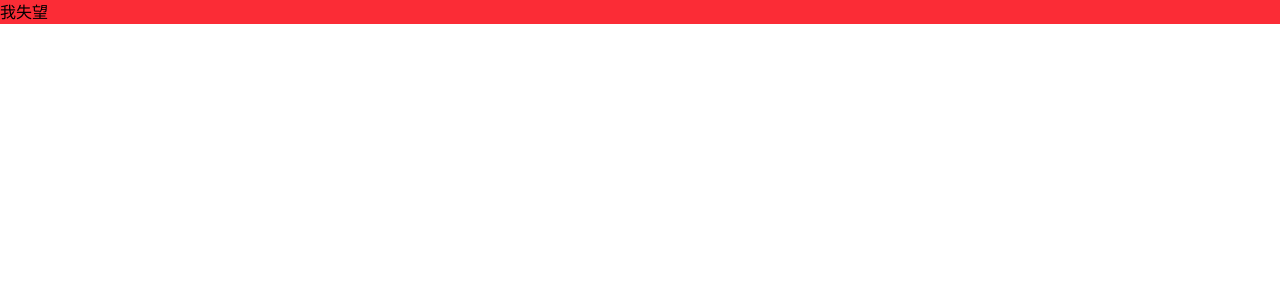
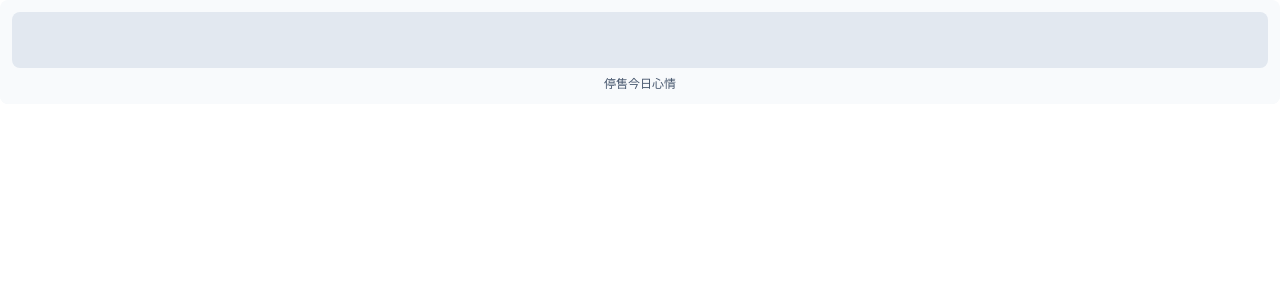
Before and after one commit to grzzzzzz77/snippets-grz, a React (Vite) app in the folder snippets-grz/: page / in a window 1280 px wide. Shown: the top 300 px of the page. Built offline with nearby package versions, Linux system fonts and the light colour scheme.

Commit message:
feat: 搜索功能

```diff
--- a/snippets-grz/package.json
+++ b/snippets-grz/package.json
@@ -46,6 +46,7 @@
     "prettier": "^3.6.2",
     "react": "^19.1.1",
     "react-dom": "^19.1.1",
+    "sass-embedded": "^1.93.3",
     "tailwindcss": "^4.1.17",
     "typescript": "^5.9.2",
     "vite": "^7.1.6"
--- a/snippets-grz/src/main/index.ts
+++ b/snippets-grz/src/main/index.ts
@@ -11,6 +11,8 @@ function createWindow(): void {
     height: 600,
     x: width - 600,
     y: 60,
+    frame: false,
+    transparent: true,
     show: false,
     alwaysOnTop: true,
     autoHideMenuBar: true,
--- a/snippets-grz/src/renderer/src/App.tsx
+++ b/snippets-grz/src/renderer/src/App.tsx
@@ -1,8 +1,14 @@
+import React from 'react'
+import Search from './components/Search'
+import Result from './components/Result'
+import { CodeProvider } from './context/CodeContext'
+
 function App(): React.JSX.Element {
   return (
-    <>
-      <div className="bg-red-500">我失望</div>
-    </>
+    <CodeProvider>
+      <Search />
+      <Result />
+    </CodeProvider>
   )
 }
 
--- /dev/null
+++ b/snippets-grz/src/renderer/src/assets/global.scss
@@ -0,0 +1,16 @@
+body {
+  // @apply w-screen h-screen;
+}
+
+
+.drag {
+  -webkit-app-region: drag;
+}
+
+.nodrag,
+input,
+select,
+textarea,
+option {
+  -webkit-app-region: no-drag;
+}
--- /dev/null
+++ b/snippets-grz/src/renderer/src/components/Result/index.tsx
@@ -0,0 +1,18 @@
+import useCode from '@renderer/hooks/useCode'
+
+const Result: React.FC = () => {
+  const { data } = useCode()
+  return (
+    <>
+      <main className="bg-slate-50 px-3 rounded-bl-lg rounded-br-lg -mt-[8px] pb-2">
+        {data.map((item) => (
+          <div key={item.id} className="text-slate-700 truncate mb-2">
+            {item.content}
+          </div>
+        ))}
+      </main>
+    </>
+  )
+}
+
+export default Result
--- a/snippets-grz/src/renderer/src/components/Search/index.tsx
+++ b/snippets-grz/src/renderer/src/components/Search/index.tsx
@@ -1,5 +1,33 @@
+import { useState } from 'react'
+
+import useCode from '@renderer/hooks/useCode'
+import { codes } from '@renderer/data'
+
 const Search: React.FC = () => {
-  return <></>
+  const { setData } = useCode()
+  const [value, setValue] = useState('')
+  const changeData = (value: string) => {
+    setValue(value)
+    value.trim()
+      ? setData(codes.filter((item) => item.content.toLowerCase().includes(value.toLowerCase())))
+      : setData([])
+  }
+  return (
+    <>
+      <div className="bg-slate-50 p-3 rounded-lg drag">
+        <section className="bg-slate-200 p-3 rounded-lg">
+          <input
+            className="w-full outline-none text-2xl text-slate-600 bg-slate-200"
+            value={value}
+            onChange={(e) => changeData(e.target.value)}
+          />
+        </section>
+        <section className="text-center select-none text-slate-600 text-xs mt-2 nodrag">
+          停售今日心情
+        </section>
+      </div>
+    </>
+  )
 }
 
 export default Search
--- /dev/null
+++ b/snippets-grz/src/renderer/src/context/CodeContext.tsx
@@ -0,0 +1,15 @@
+import { DataType } from '@renderer/data'
+import { Dispatch, ReactNode, SetStateAction, createContext, useState } from 'react'
+
+interface ContextProps {
+  data: DataType[]
+  setData: Dispatch<SetStateAction<DataType[]>>
+}
+export const CodeContext = createContext<ContextProps | undefined>(undefined)
+interface Props {
+  children: ReactNode
+}
+export const CodeProvider = ({ children }: Props) => {
+  const [data, setData] = useState<DataType[]>([])
+  return <CodeContext.Provider value={{ data, setData }}>{children}</CodeContext.Provider>
+}
--- /dev/null
+++ b/snippets-grz/src/renderer/src/data.ts
@@ -0,0 +1,23 @@
+export interface DataType {
+  id: number
+  content: string
+}
+export const codes = [
+  {
+    id: 1,
+    content:
+      'Eiusmod minim ipsum dolor voluptate do tempor reprehenderit quis non veniam quis aliquip Lorem.'
+  },
+  { id: 2, content: 'Dolor culpa laborum consequat veniam consectetur tempor mollit incididunt.' },
+  {
+    id: 3,
+    content: 'Esse reprehenderit ullamco fugiat sunt exercitation aliquip exercitation elit ex.'
+  },
+  {
+    id: 4,
+    content: 'In et nisi ut anim culpa magna adipisicing quis reprehenderit qui Lorem magna in.'
+  },
+  { id: 5, content: 'Ipsum occaecat veniam non et fugiat elit.' },
+  { id: 6, content: 'Voluptate proident quis anim ex amet velit adipisicing aliqua laborum.' },
+  { id: 7, content: 'Sint adipisicing magna deserunt minim et elit eu nisi ex aute.' }
+] as DataType[]
--- /dev/null
+++ b/snippets-grz/src/renderer/src/hooks/useCode.ts
@@ -0,0 +1,10 @@
+import { CodeContext } from '@renderer/context/CodeContext'
+import { useContext } from 'react'
+
+export default () => {
+  const context = useContext(CodeContext)
+  if (!context?.data) {
+    throw new Error('CodeContext.provider 定义错误')
+  }
+  return { ...context }
+}
--- a/snippets-grz/src/renderer/src/main.tsx
+++ b/snippets-grz/src/renderer/src/main.tsx
@@ -2,6 +2,7 @@ import { StrictMode } from 'react'
 import { createRoot } from 'react-dom/client'
 import App from './App'
 import '@renderer/assets/tailwind.css'
+import '@renderer/assets/global.scss'
 
 createRoot(document.getElementById('root')!).render(
   <StrictMode>
```
Also changed, not shown: 1 other file (tests, documents, lock files or other folders).
